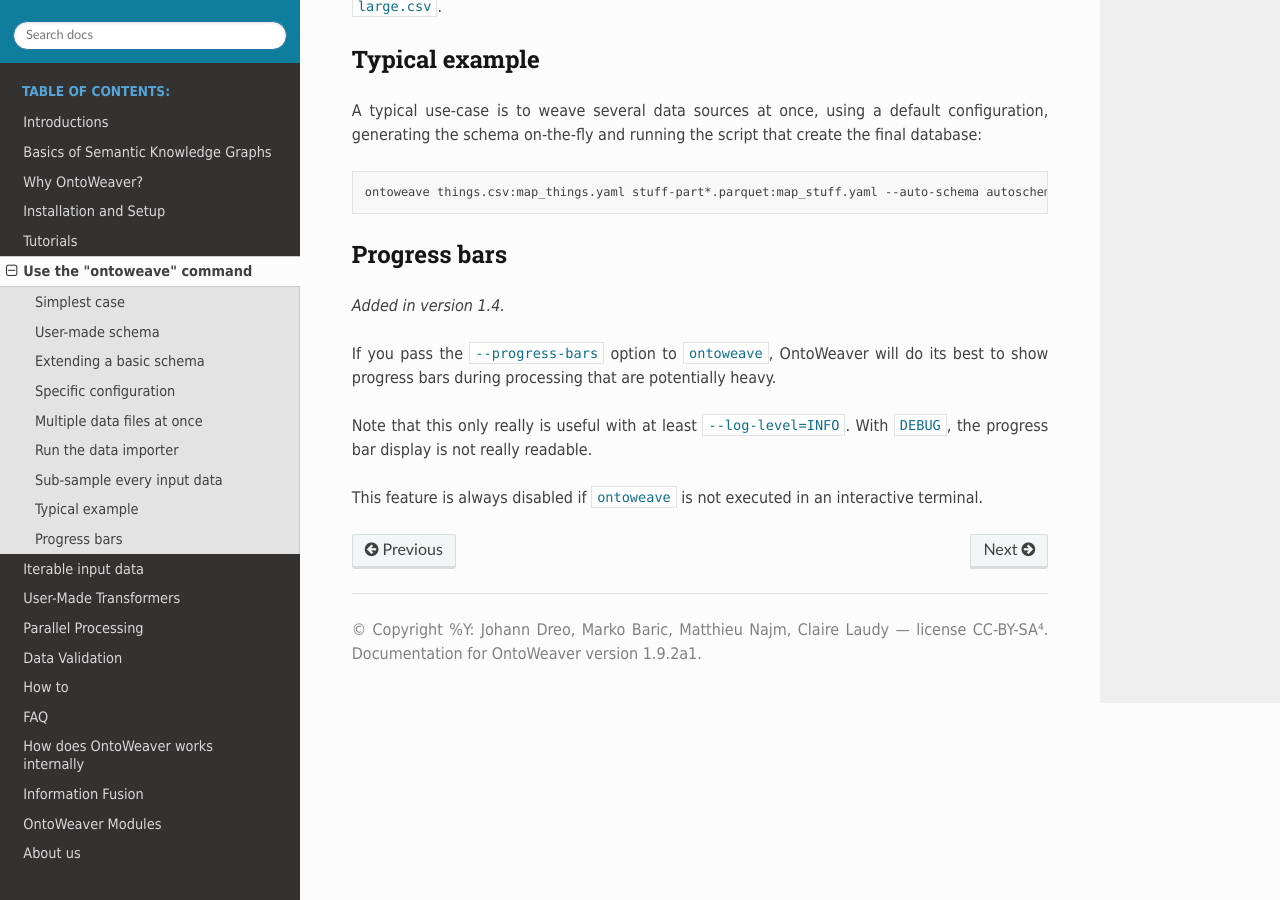
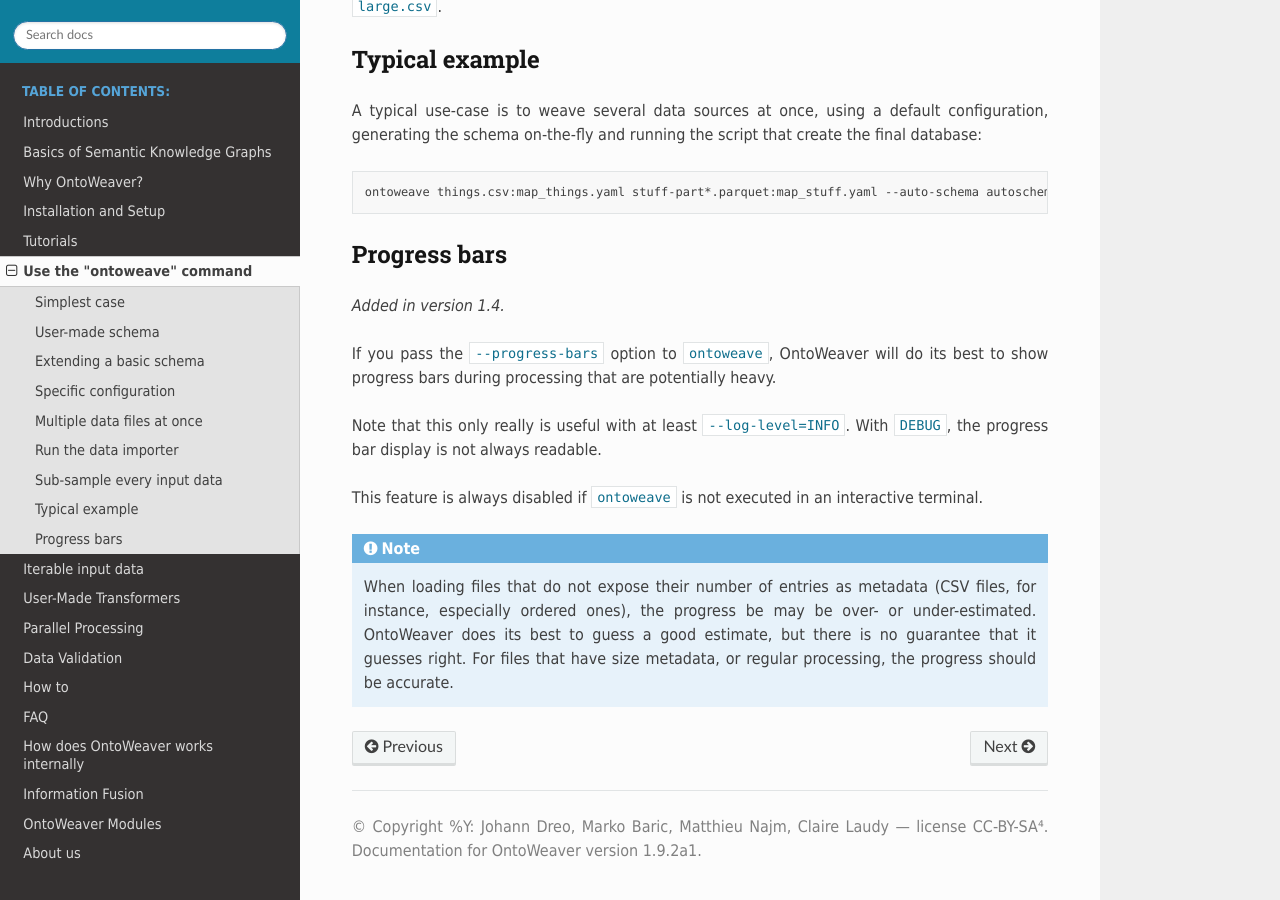
Before and after one commit to oncodash/ontoweaver, a Sphinx documentation site: the page built from docs/sections/usage.rst, in a window 1280 px wide and 900 px high, scrolled down 3379 px. Built offline with Sphinx 7.4.7 and the Read the Docs theme 3.1.0, drawn with Linux system fonts in a browser that asks for light colours; pages that are not in the unit, such as notebooks, are missing from menus.

Commit message:
doc: note about progress bars

```diff
--- a/docs/sections/usage.rst
+++ b/docs/sections/usage.rst
@@ -176,7 +176,17 @@
 that are potentially heavy.
 
 Note that this only really is useful with at least ``--log-level=INFO``.
-With ``DEBUG``, the progress bar display is not really readable.
+With ``DEBUG``, the progress bar display is not always readable.
 
 This feature is always disabled if ``ontoweave`` is not executed in an
 interactive terminal.
+
+.. note::
+
+    When loading files that do not expose their number of entries as metadata
+    (CSV files, for instance, especially ordered ones),
+    the progress be may be over- or under-estimated.
+    OntoWeaver does its best to guess a good estimate, but there is no guarantee
+    that it guesses right.
+    For files that have size metadata, or regular processing, the progress
+    should be accurate.
```
